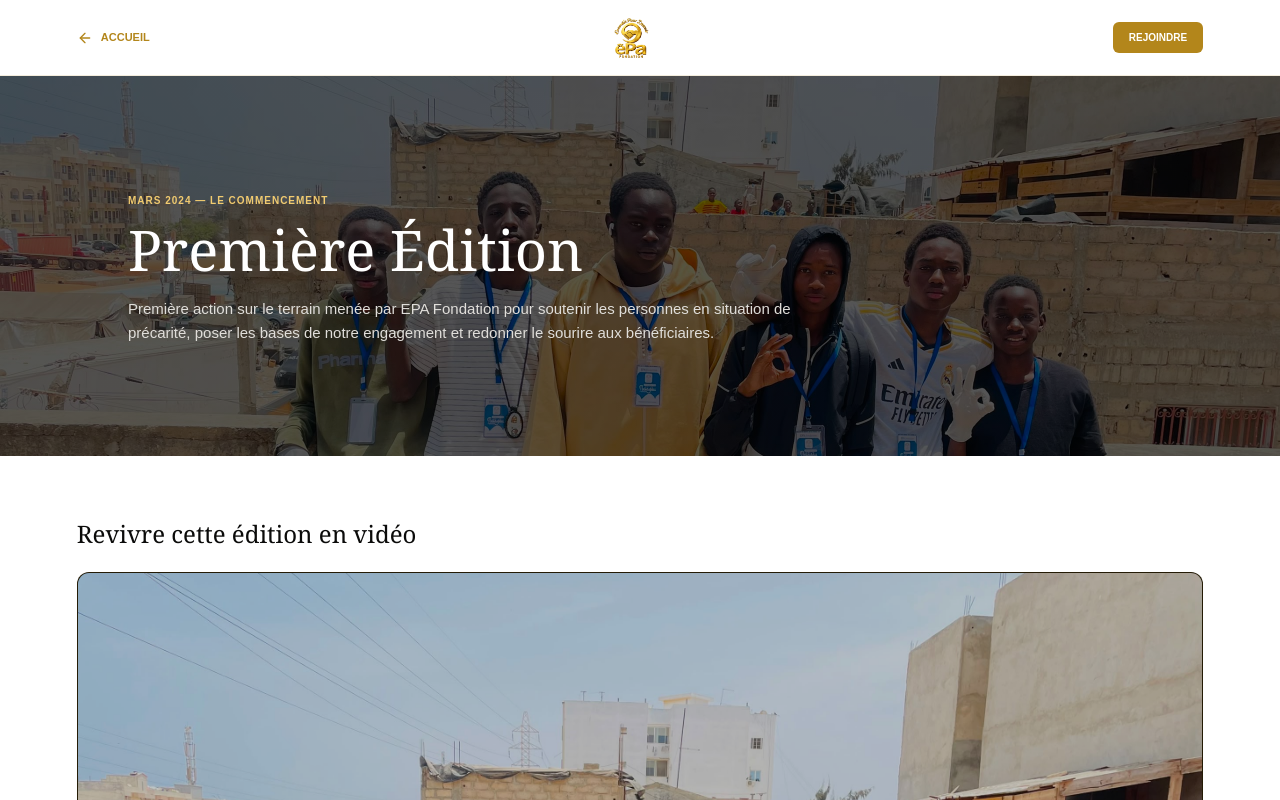
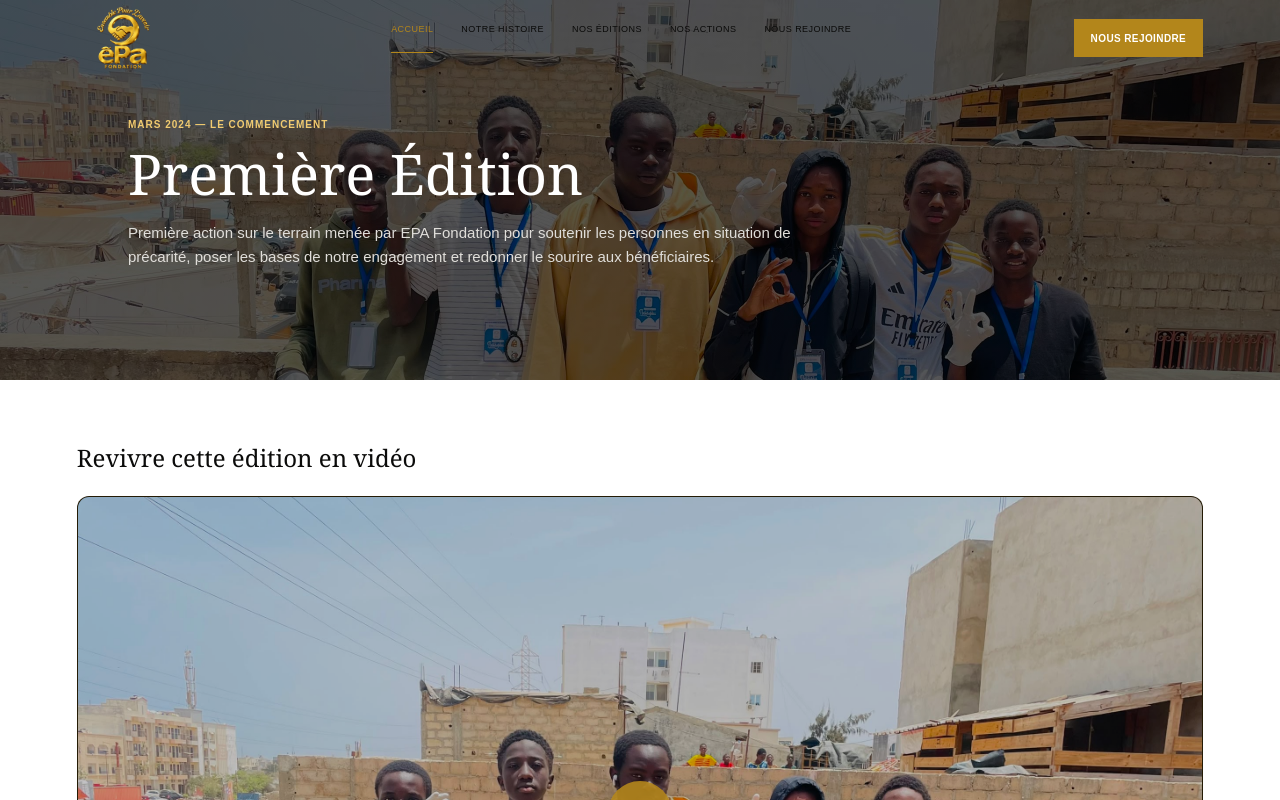
Before and after one commit to mactar27/Epa, a Next.js app: page /editions/1 in a window 1280 px wide. Shown: the top 800 px of the page. Built offline with nearby package versions, Linux system fonts and the light colour scheme.

Commit message:
Unify navigation links in site header to support both subpages and smooth mainpage scrolling

```diff
--- a/app/editions/[id]/page.tsx
+++ b/app/editions/[id]/page.tsx
@@ -2,7 +2,7 @@
 
 import React, { useState, useEffect } from 'react'
 import { useParams, useRouter } from 'next/navigation'
-import { ArrowLeft, Play, X, Heart, MessageCircle, Phone, Globe } from 'lucide-react'
+import { ArrowLeft, Play, X, Heart, MessageCircle, Phone, Globe, Menu } from 'lucide-react'
 
 // Image arrays (shared with main page)
 const firstEditionImages = [
@@ -75,6 +75,11 @@ const editionsData = {
   }
 }
 
+const nav = [['Accueil', 'accueil'], ['Notre histoire', 'histoire'], ['Nos éditions', 'editions'], ['Nos actions', 'actions'], ['Nous rejoindre', 'rejoindre']]
+
+function Logo() { return <div className="logo" aria-label="EPA Fondation"><img src="/epa-logo.jpeg" alt="EPA Fondation" /></div> }
+function HeaderButton({ children, outline = false, href = "#rejoindre" }: { children: React.ReactNode; outline?: boolean; href?: string }) { return <a className={`btn ${outline ? 'btn-outline' : ''}`} href={href}>{children}</a> }
+
 export default function EditionDetailPage() {
   const params = useParams()
   const router = useRouter()
@@ -84,6 +89,10 @@ export default function EditionDetailPage() {
 
   const [lightboxIndex, setLightboxIndex] = useState<number | null>(null)
   const [playingVideo, setPlayingVideo] = useState(false)
+  const [menu, setMenu] = useState(false)
+  const [scrolled, setScrolled] = useState(false)
+
+  useEffect(() => { const onScroll = () => setScrolled(window.scrollY > 30); window.addEventListener('scroll', onScroll); return () => window.removeEventListener('scroll', onScroll) }, [])
 
   if (!edition) {
     return (
@@ -99,57 +108,22 @@ export default function EditionDetailPage() {
   return (
     <main className="min-h-screen bg-white text-[#0b0b0a] pb-16">
       {/* Top Bar / Navigation */}
-      <header
-        style={{
-          display: 'flex',
-          alignItems: 'center',
-          justifyContent: 'space-between',
-          height: '76px',
-          padding: '0 clamp(24px, 6vw, 92px)',
-          borderBottom: '1px solid rgba(179,134,27,0.15)',
-          background: 'rgba(255, 255, 255, 0.8)',
-          backdropFilter: 'blur(14px)',
-          position: 'sticky',
-          top: 0,
-          zIndex: 10
-        }}
-      >
-        <button
-          onClick={() => router.push('/')}
-          style={{
-            background: 'none',
-            border: 'none',
-            display: 'flex',
-            alignItems: 'center',
-            gap: '8px',
-            cursor: 'pointer',
-            fontSize: '11px',
-            fontWeight: 'bold',
-            textTransform: 'uppercase',
-            color: '#b3861b'
-          }}
-        >
-          <ArrowLeft size={16} /> Accueil
+      <header className={`site-header ${scrolled ? 'scrolled' : ''}`}>
+        <Logo />
+        <nav>{nav.map(([label, id]) => <a key={id} href={id === 'accueil' ? '/' : `/#${id}`}>{label}</a>)}</nav>
+        <HeaderButton href="/links">Nous rejoindre</HeaderButton>
+        <button className="menu-toggle" onClick={() => setMenu(!menu)} aria-label={menu ? 'Fermer le menu' : 'Ouvrir le menu'}>
+          {menu ? <X /> : <Menu />}
         </button>
-        <div style={{ width: '60px', height: '40px', overflow: 'hidden', display: 'flex', alignItems: 'center' }}>
-          <img src="/epa-logo.jpeg" alt="EPA Logo" style={{ width: '100%', height: '100%', objectFit: 'contain' }} />
+      </header>
+      {menu && (
+        <div className="mobile-menu">
+          {nav.map(([label, id]) => (
+            <a key={id} href={id === 'accueil' ? '/' : `/#${id}`} onClick={() => setMenu(false)}>{label}</a>
+          ))}
+          <HeaderButton href="/links">Nous rejoindre</HeaderButton>
         </div>
-        <a
-          href="/links"
-          style={{
-            padding: '8px 16px',
-            background: '#b3861b',
-            color: '#ffffff',
-            borderRadius: '6px',
-            fontSize: '10px',
-            fontWeight: 'bold',
-            textTransform: 'uppercase',
-            textDecoration: 'none'
-          }}
-        >
-          Rejoindre
-        </a>
-      </header>
+      )}
 
       {/* Hero Banner */}
       <section
--- a/app/page.tsx
+++ b/app/page.tsx
@@ -83,8 +83,8 @@ export default function Page() {
   }, [])
 
   return <main>
-    <header className={`site-header ${scrolled ? 'scrolled' : ''}`}><Logo /><nav>{nav.map(([label, id]) => <a key={id} href={`#${id}`}>{label}</a>)}</nav><Button>Faire un don <Heart size={13} /></Button><button className="menu-toggle" onClick={() => setMenu(!menu)} aria-label={menu ? 'Fermer le menu' : 'Ouvrir le menu'}>{menu ? <X /> : <Menu />}</button></header>
-    {menu && <div className="mobile-menu">{nav.map(([label, id]) => <a key={id} href={`#${id}`} onClick={() => setMenu(false)}>{label}</a>)}<Button>Faire un don</Button></div>}
+    <header className={`site-header ${scrolled ? 'scrolled' : ''}`}><Logo /><nav>{nav.map(([label, id]) => <a key={id} href={id === 'accueil' ? '/' : `/#${id}`}>{label}</a>)}</nav><Button>Faire un don <Heart size={13} /></Button><button className="menu-toggle" onClick={() => setMenu(!menu)} aria-label={menu ? 'Fermer le menu' : 'Ouvrir le menu'}>{menu ? <X /> : <Menu />}</button></header>
+    {menu && <div className="mobile-menu">{nav.map(([label, id]) => <a key={id} href={id === 'accueil' ? '/' : `/#${id}`} onClick={() => setMenu(false)}>{label}</a>)}<Button>Faire un don</Button></div>}
 
     <section id="accueil" className="hero" style={{ backgroundImage: `linear-gradient(90deg,rgba(5,5,4,.92) 0%,rgba(5,5,4,.5) 48%,rgba(5,5,4,.35)), url('${heroImage}')` }}><div className="hero-shade" /><div className="hero-content"><p className="eyebrow">EPA — ENSEMBLE POUR L'AVENIR</p><h1>Ensemble<br /><em>pour l'avenir.</em></h1><p className="hero-copy">Unis pour l'espoir, la solidarité<br />et le changement.<br /><span style={{ color: 'var(--gold-soft)', fontSize: '15px', display: 'block', marginTop: '10px', fontStyle: 'italic' }}>« Le don de soi pour un avenir meilleur »</span></p><div className="hero-actions"><Button href="#actions">Découvrir nos actions</Button><Button outline href="#editions">Voir nos éditions <Play size={12} fill="currentColor" /></Button></div></div><a href="#histoire" className="scroll-cue">Découvrir EPA <ChevronDown size={18} /></a></section>
 
```
